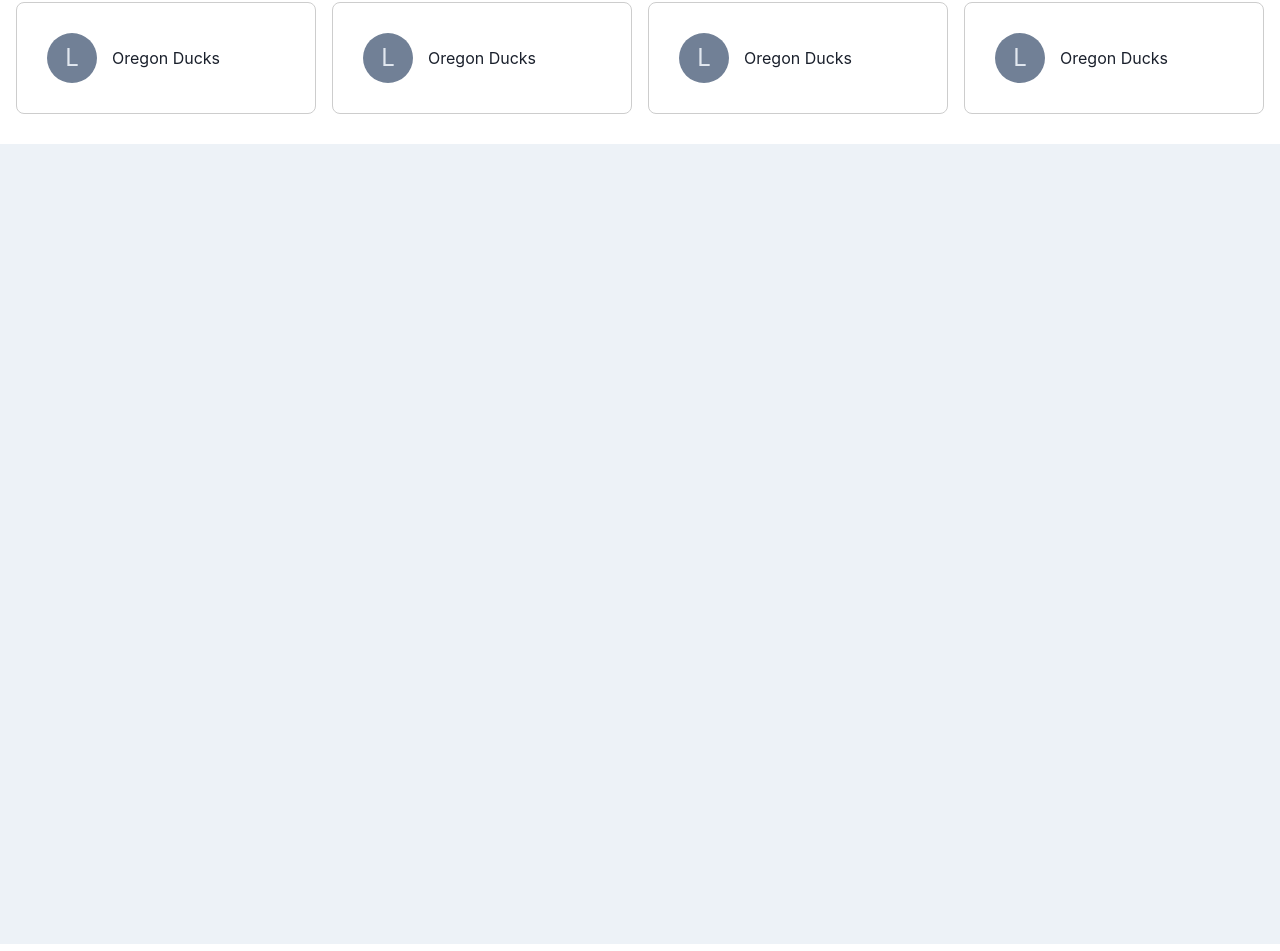
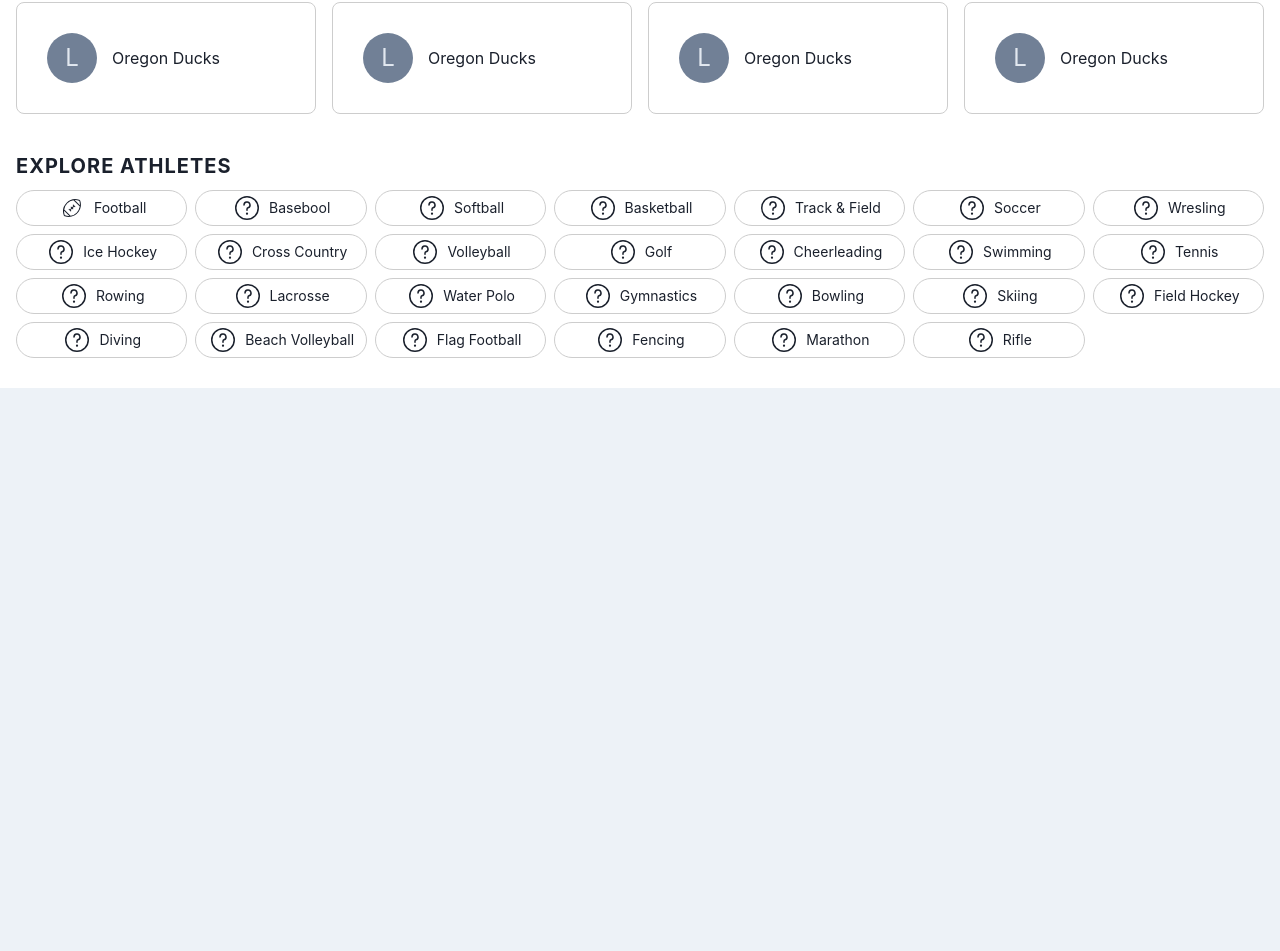
Before and after one commit to cltubigon/sportsagentpro-supa, a React (Create React App) app in the folder client/: page / in a window 1280 px wide. Shown: the part 1006-1957 px from the top of the page. Built offline with nearby package versions, Linux system fonts and the light colour scheme.

Commit message:
Installed @loadable/component and added list of sports in the homepage

```diff
--- a/client/package.json
+++ b/client/package.json
@@ -6,6 +6,7 @@
     "@chakra-ui/react": "^2.5.5",
     "@emotion/react": "^11.10.6",
     "@emotion/styled": "^11.10.6",
+    "@loadable/component": "^5.15.3",
     "@testing-library/jest-dom": "^5.16.5",
     "@testing-library/react": "^13.4.0",
     "@testing-library/user-event": "^13.5.0",
--- /dev/null
+++ b/client/src/components/ContentArea/HeroSection/ExploreAthletes.js
@@ -0,0 +1,256 @@
+import { Box, Flex, Heading, SimpleGrid, Stack, Text } from '@chakra-ui/react'
+import { Icon } from '@chakra-ui/react'
+import {CiFootball} from "react-icons/ci"
+
+const ExploreAtheletes = () => {
+  console.log("ExploreAtheletes rendered")
+  const iconStyle = {
+    justifyContent: "center",
+    alignItems: "center",
+    boxSize: "6",
+    ml: "3px",
+  }
+  const sportsTypeStyle = {
+    alignItems: "center",
+    ml: "10px",
+    flexGrow: "1",
+    fontSize: "sm",
+    lineHeight: "1.4em",
+  }
+  const sportsContainerStyle = {
+    px: "2px",
+    py: "5px",
+    justifyContent: "center",
+    border: "1px solid #cdcdcd",
+    borderRadius: "100px",
+    minHeight: "31px",
+    alignItems: "flex-center",
+  }
+  return (
+      <Box>
+      <Heading as={"h3"} size={"md"} letterSpacing={"1px"} mb={"12px"}>EXPLORE ATHLETES</Heading>
+      <SimpleGrid minChildWidth={"160px"} spacing='var(--chakra-space-2)'>
+        <Flex sx={sportsContainerStyle}>
+            <Flex justifyContent={"center"}>
+                <Flex alignItems={"center"}>
+                    <Icon as={CiFootball} sx={iconStyle} />
+                </Flex>
+                <Flex sx={sportsTypeStyle} >Football</Flex>
+            </Flex>
+        </Flex>
+        <Flex sx={sportsContainerStyle}>
+            <Flex justifyContent={"center"}>
+                <Flex alignItems={"center"}>
+                    <Icon as={""} sx={iconStyle} />
+                </Flex>
+                <Flex sx={sportsTypeStyle} >Basebool</Flex>
+            </Flex>
+        </Flex>
+        <Flex sx={sportsContainerStyle}>
+            <Flex justifyContent={"center"}>
+                <Flex alignItems={"center"}>
+                    <Icon as={""} sx={iconStyle} />
+                </Flex>
+                <Flex sx={sportsTypeStyle} >Softball</Flex>
+            </Flex>
+        </Flex>
+        <Flex sx={sportsContainerStyle}>
+            <Flex justifyContent={"center"}>
+                <Flex alignItems={"center"}>
+                    <Icon as={""} sx={iconStyle} />
+                </Flex>
+                <Flex sx={sportsTypeStyle} >Basketball</Flex>
+            </Flex>
+        </Flex>
+        <Flex sx={sportsContainerStyle}>
+            <Flex justifyContent={"center"}>
+                <Flex alignItems={"center"}>
+                    <Icon as={""} sx={iconStyle} />
+                </Flex>
+                <Flex sx={sportsTypeStyle} >Track & Field</Flex>
+            </Flex>
+        </Flex>
+        <Flex sx={sportsContainerStyle}>
+            <Flex justifyContent={"center"}>
+                <Flex alignItems={"center"}>
+                    <Icon as={""} sx={iconStyle} />
+                </Flex>
+                <Flex sx={sportsTypeStyle} >Soccer</Flex>
+            </Flex>
+        </Flex>
+        <Flex sx={sportsContainerStyle}>
+            <Flex justifyContent={"center"}>
+                <Flex alignItems={"center"}>
+                    <Icon as={""} sx={iconStyle} />
+                </Flex>
+                <Flex sx={sportsTypeStyle} >Wresling</Flex>
+            </Flex>
+        </Flex>
+        <Flex sx={sportsContainerStyle}>
+            <Flex justifyContent={"center"}>
+                <Flex alignItems={"center"}>
+                    <Icon as={""} sx={iconStyle} />
+                </Flex>
+                <Flex sx={sportsTypeStyle} >Ice Hockey</Flex>
+            </Flex>
+        </Flex>
+        <Flex sx={sportsContainerStyle}>
+            <Flex justifyContent={"center"}>
+                <Flex alignItems={"center"}>
+                    <Icon as={""} sx={iconStyle} />
+                </Flex>
+                <Flex sx={sportsTypeStyle} >Cross Country</Flex>
+            </Flex>
+        </Flex>
+        <Flex sx={sportsContainerStyle}>
+            <Flex justifyContent={"center"}>
+                <Flex alignItems={"center"}>
+                    <Icon as={""} sx={iconStyle} />
+                </Flex>
+                <Flex sx={sportsTypeStyle} >Volleyball</Flex>
+            </Flex>
+        </Flex>
+        <Flex sx={sportsContainerStyle}>
+            <Flex justifyContent={"center"}>
+                <Flex alignItems={"center"}>
+                    <Icon as={""} sx={iconStyle} />
+                </Flex>
+                <Flex sx={sportsTypeStyle} >Golf</Flex>
+            </Flex>
+        </Flex>
+        <Flex sx={sportsContainerStyle}>
+            <Flex justifyContent={"center"}>
+                <Flex alignItems={"center"}>
+                    <Icon as={""} sx={iconStyle} />
+                </Flex>
+                <Flex sx={sportsTypeStyle} >Cheerleading</Flex>
+            </Flex>
+        </Flex>
+        <Flex sx={sportsContainerStyle}>
+            <Flex justifyContent={"center"}>
+                <Flex alignItems={"center"}>
+                    <Icon as={""} sx={iconStyle} />
+                </Flex>
+                <Flex sx={sportsTypeStyle} >Swimming</Flex>
+            </Flex>
+        </Flex>
+        <Flex sx={sportsContainerStyle}>
+            <Flex justifyContent={"center"}>
+                <Flex alignItems={"center"}>
+                    <Icon as={""} sx={iconStyle} />
+                </Flex>
+                <Flex sx={sportsTypeStyle} >Tennis</Flex>
+            </Flex>
+        </Flex>
+        <Flex sx={sportsContainerStyle}>
+            <Flex justifyContent={"center"}>
+                <Flex alignItems={"center"}>
+                    <Icon as={""} sx={iconStyle} />
+                </Flex>
+                <Flex sx={sportsTypeStyle} >Rowing</Flex>
+            </Flex>
+        </Flex>
+        <Flex sx={sportsContainerStyle}>
+            <Flex justifyContent={"center"}>
+                <Flex alignItems={"center"}>
+                    <Icon as={""} sx={iconStyle} />
+                </Flex>
+                <Flex sx={sportsTypeStyle} >Lacrosse</Flex>
+            </Flex>
+        </Flex>
+        <Flex sx={sportsContainerStyle}>
+            <Flex justifyContent={"center"}>
+                <Flex alignItems={"center"}>
+                    <Icon as={""} sx={iconStyle} />
+                </Flex>
+                <Flex sx={sportsTypeStyle} >Water Polo</Flex>
+            </Flex>
+        </Flex>
+        <Flex sx={sportsContainerStyle}>
+            <Flex justifyContent={"center"}>
+                <Flex alignItems={"center"}>
+                    <Icon as={""} sx={iconStyle} />
+                </Flex>
+                <Flex sx={sportsTypeStyle} >Gymnastics</Flex>
+            </Flex>
+        </Flex>
+        <Flex sx={sportsContainerStyle}>
+            <Flex justifyContent={"center"}>
+                <Flex alignItems={"center"}>
+                    <Icon as={""} sx={iconStyle} />
+                </Flex>
+                <Flex sx={sportsTypeStyle} >Bowling</Flex>
+            </Flex>
+        </Flex>
+        <Flex sx={sportsContainerStyle}>
+            <Flex justifyContent={"center"}>
+                <Flex alignItems={"center"}>
+                    <Icon as={""} sx={iconStyle} />
+                </Flex>
+                <Flex sx={sportsTypeStyle} >Skiing</Flex>
+            </Flex>
+        </Flex>
+        <Flex sx={sportsContainerStyle}>
+            <Flex justifyContent={"center"}>
+                <Flex alignItems={"center"}>
+                    <Icon as={""} sx={iconStyle} />
+                </Flex>
+                <Flex sx={sportsTypeStyle} >Field Hockey</Flex>
+            </Flex>
+        </Flex>
+        <Flex sx={sportsContainerStyle}>
+            <Flex justifyContent={"center"}>
+                <Flex alignItems={"center"}>
+                    <Icon as={""} sx={iconStyle} />
+                </Flex>
+                <Flex sx={sportsTypeStyle} >Diving</Flex>
+            </Flex>
+        </Flex>
+        <Flex sx={sportsContainerStyle}>
+            <Flex justifyContent={"center"}>
+                <Flex alignItems={"center"}>
+                    <Icon as={""} sx={iconStyle} />
+                </Flex>
+                <Flex sx={sportsTypeStyle} >Beach Volleyball</Flex>
+            </Flex>
+        </Flex>
+
+        <Flex sx={sportsContainerStyle}>
+            <Flex justifyContent={"center"}>
+                <Flex alignItems={"center"}>
+                    <Icon as={""} sx={iconStyle} />
+                </Flex>
+                <Flex sx={sportsTypeStyle} >Flag Football</Flex>
+            </Flex>
+        </Flex>
+        <Flex sx={sportsContainerStyle}>
+            <Flex justifyContent={"center"}>
+                <Flex alignItems={"center"}>
+                    <Icon as={""} sx={iconStyle} />
+                </Flex>
+                <Flex sx={sportsTypeStyle} >Fencing</Flex>
+            </Flex>
+        </Flex>
+        <Flex sx={sportsContainerStyle}>
+            <Flex justifyContent={"center"}>
+                <Flex alignItems={"center"}>
+                    <Icon as={""} sx={iconStyle} />
+                </Flex>
+                <Flex sx={sportsTypeStyle} >Marathon</Flex>
+            </Flex>
+        </Flex>
+
+        <Flex sx={sportsContainerStyle}>
+            <Flex justifyContent={"center"}>
+                <Flex alignItems={"center"}>
+                    <Icon as={""} sx={iconStyle} />
+                </Flex>
+                <Flex sx={sportsTypeStyle} >Rifle</Flex>
+            </Flex>
+        </Flex>
+      </SimpleGrid>
+    </Box>
+  )
+}
+
+export default ExploreAtheletes
--- a/client/src/components/ContentArea/HeroSection/ExploreTeams.js
+++ b/client/src/components/ContentArea/HeroSection/ExploreTeams.js
@@ -1,7 +1,7 @@
 import { Box, Flex, Heading, SimpleGrid, Stack, Text } from '@chakra-ui/react'
-import React from 'react'
 
 const ExploreTeams = () => {
+  console.log("ExploreTeams rendered")
   const flexLogoStyle = {
     alignItems: "center",
     color: "gray.200",
--- a/client/src/components/ContentArea/HeroSection/FeaturedServices.js
+++ b/client/src/components/ContentArea/HeroSection/FeaturedServices.js
@@ -1,7 +1,7 @@
 import { Box, Heading, SimpleGrid, Stack, Text } from '@chakra-ui/react'
-import React from 'react'
 
 const FeaturedServices = () => {
+  console.log("FeaturedServices rendered")
   const stackStyle = {
     p: "30px",
     bg: 'blue.800',
--- a/client/src/components/ContentArea/QuickAccess.js
+++ b/client/src/components/ContentArea/QuickAccess.js
@@ -1,12 +1,15 @@
 import { Box, Flex, Heading, SimpleGrid, Stack, Text } from '@chakra-ui/react'
 import ExploreTeams from './HeroSection/ExploreTeams'
 import FeaturedServices from './HeroSection/FeaturedServices'
+import ExploreAtheletes from './HeroSection/ExploreAthletes'
 
 const QuickAccess = () => {
+  console.log("QuickAccess rendered")
   return (
     <Stack gap={10}>
     <FeaturedServices/>
     <ExploreTeams/>
+    <ExploreAtheletes/>
     </Stack>
   )
 }
--- a/client/src/layouts/ContentArea.js
+++ b/client/src/layouts/ContentArea.js
@@ -4,6 +4,7 @@
 import QuickAccess from '../components/ContentArea/QuickAccess'
 
 const ContentArea = () => {
+  console.log("Content area rendered")
   return (
     <>
         <Container bg={"blue.800"} maxW={"1440px"} p={"0"} >
```
Also changed, not shown: 1 other file (tests, documents, lock files or other folders).
